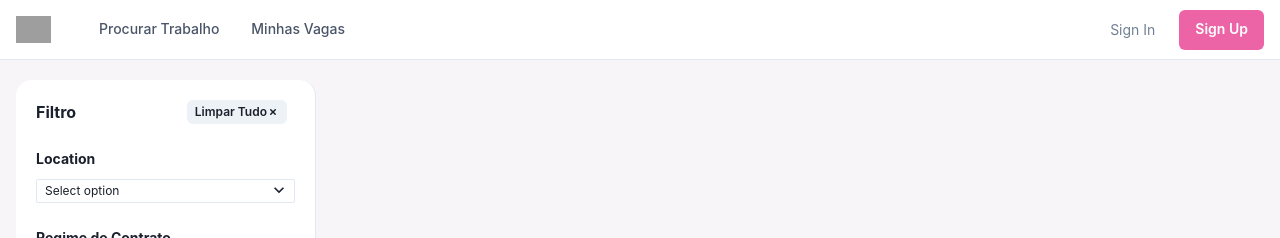
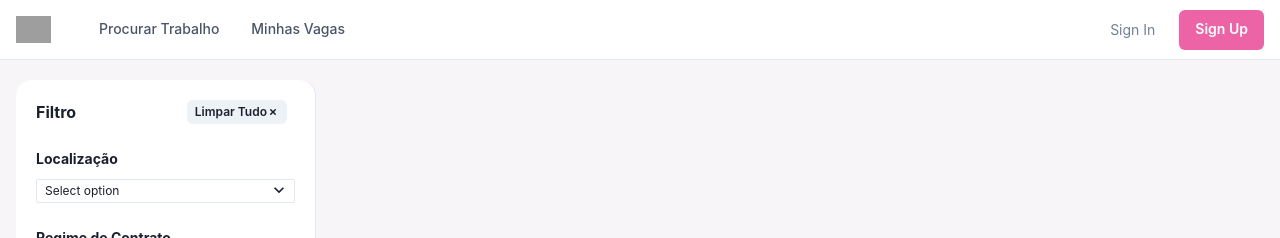
Before and after one commit to startup-of-zero-reais/legendary-invention, a Next.js app: page / in a window 1280 px wide. Shown: the top 238 px of the page. Built offline with nearby package versions, Linux system fonts and the light colour scheme; grey boxes are pictures that could not be loaded.

Commit message:
fix: typo

```diff
--- a/src/components/Filter/location.tsx
+++ b/src/components/Filter/location.tsx
@@ -17,7 +17,7 @@ const Location: React.FC<Props> = ({ locations }: Props) => {
   return (
     <Stack mt="24px">
       <Text fontWeight="bold" fontSize="14">
-        Location
+        Localização
       </Text>
       <Select
         onChange={(e) => updateLocation(e.target.value)}
```
